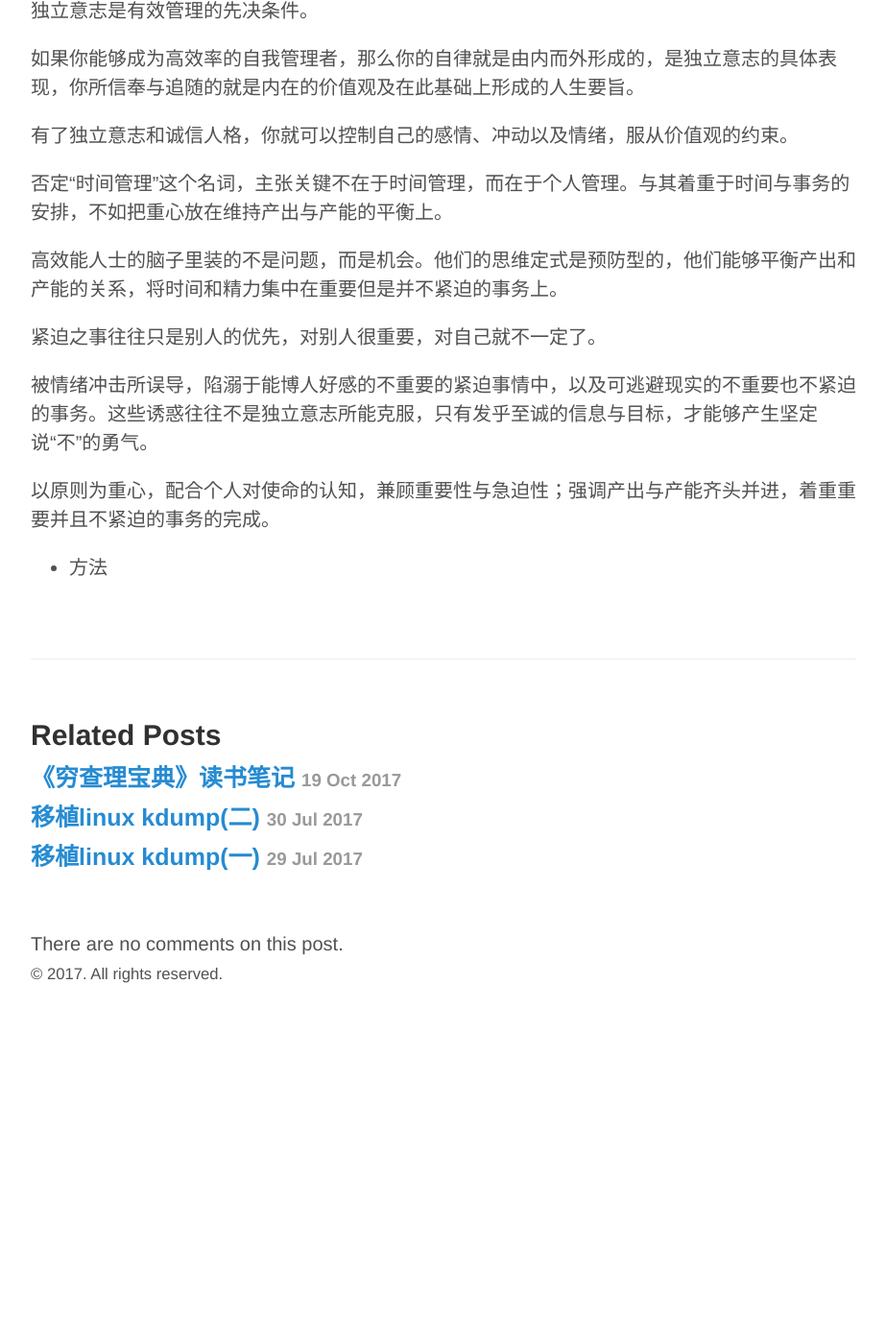
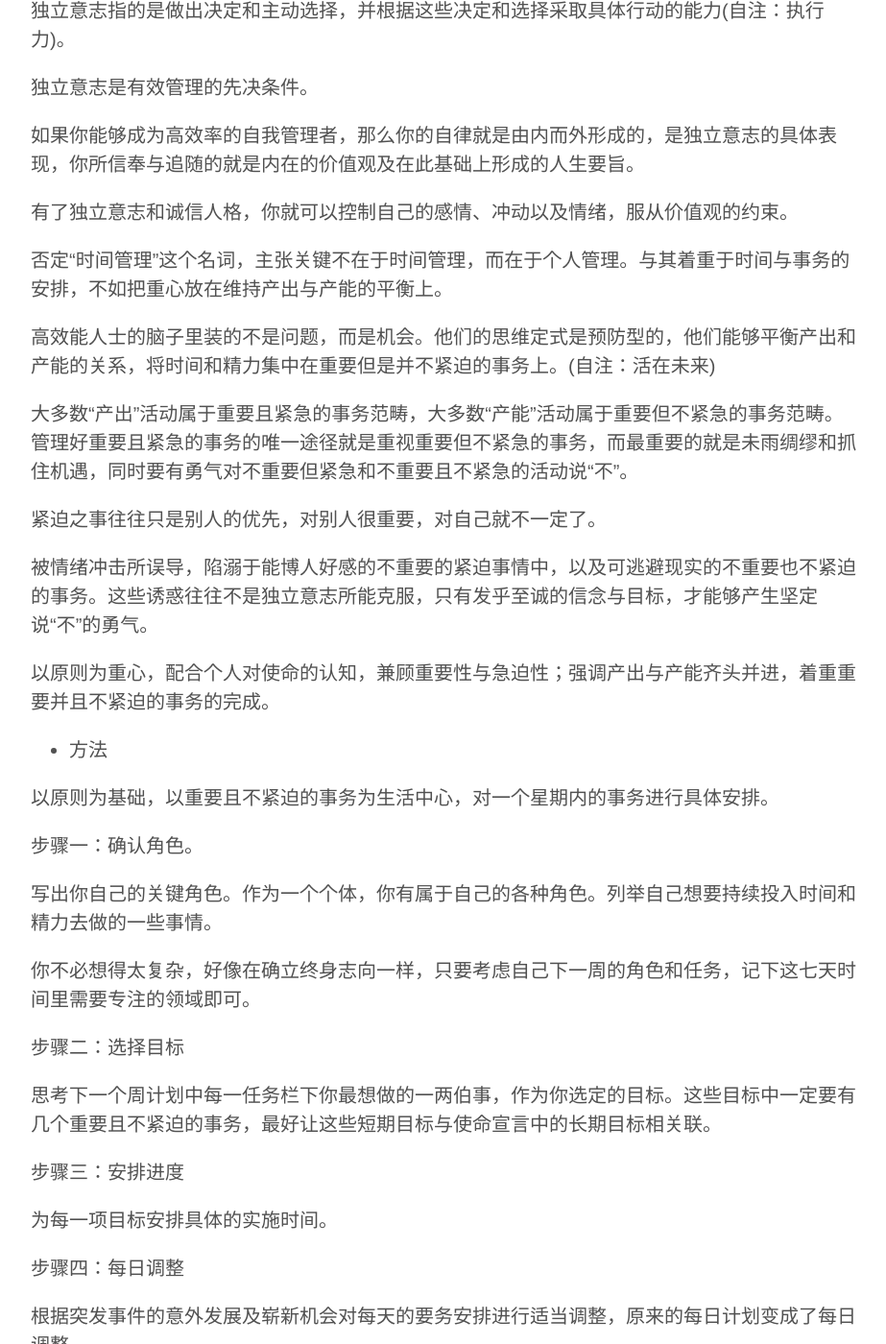
Before and after one commit to bupt075225/bupt075225.github.io, a Jekyll site: the page built from _posts/2017-11-06-《高效能人士的七个习惯》读书笔记.md, in a window 1280 px wide and 1400 px high, scrolled down 6124 px. Shown: the whole window at 96% size, without its empty margins (178-1101 px from the left). Built offline with Jekyll 4.4.1, drawn with Linux system fonts in a browser that asks for light colours; our own code applies the rules of GitHub Pages for plain Markdown files; a script that is not in the unit is left out; before the commit the page ends 7152 px from its top, so only the background shows below that; some of the changed text lies outside the part shown.

Commit message:
update article

```diff
--- a/_posts/2017-11-06-《高效能人士的七个习惯》读书笔记.md
+++ b/_posts/2017-11-06-《高效能人士的七个习惯》读书笔记.md
@@ -156,6 +156,8 @@
 
 ### 要事第一(自我管理的原则)
 
+(“要事第一”谈的是实践的方法，实践的基础仍然是价值观和原则，要事第一是一个重要原则，通过做重要且不紧迫的事务来活在未来)
+
 要事第一是关于第二次的创造或者体力上的创造的习惯。
 
 重要性与目标有关，凡有价值、有利于实现个人目标的就是要事。
@@ -176,12 +178,59 @@
 
 否定“时间管理”这个名词，主张关键不在于时间管理，而在于个人管理。与其着重于时间与事务的安排，不如把重心放在维持产出与产能的平衡上。
 
-高效能人士的脑子里装的不是问题，而是机会。他们的思维定式是预防型的，他们能够平衡产出和产能的关系，将时间和精力集中在重要但是并不紧迫的事务上。
+高效能人士的脑子里装的不是问题，而是机会。他们的思维定式是预防型的，他们能够平衡产出和产能的关系，将时间和精力集中在重要但是并不紧迫的事务上。(自注：活在未来)
+
+大多数“产出”活动属于重要且紧急的事务范畴，大多数“产能”活动属于重要但不紧急的事务范畴。管理好重要且紧急的事务的唯一途径就是重视重要但不紧急的事务，而最重要的就是未雨绸缪和抓住机遇，同时要有勇气对不重要但紧急和不重要且不紧急的活动说“不”。
 
 紧迫之事往往只是别人的优先，对别人很重要，对自己就不一定了。
 
-被情绪冲击所误导，陷溺于能博人好感的不重要的紧迫事情中，以及可逃避现实的不重要也不紧迫的事务。这些诱惑往往不是独立意志所能克服，只有发乎至诚的信息与目标，才能够产生坚定说“不”的勇气。
+被情绪冲击所误导，陷溺于能博人好感的不重要的紧迫事情中，以及可逃避现实的不重要也不紧迫的事务。这些诱惑往往不是独立意志所能克服，只有发乎至诚的信念与目标，才能够产生坚定说“不”的勇气。
 
 以原则为重心，配合个人对使命的认知，兼顾重要性与急迫性；强调产出与产能齐头并进，着重重要并且不紧迫的事务的完成。
 
 * 方法
+
+以原则为基础，以重要且不紧迫的事务为生活中心，对一个星期内的事务进行具体安排。
+
+步骤一：确认角色。
+
+写出你自己的关键角色。作为一个个体，你有属于自己的各种角色。列举自己想要持续投入时间和精力去做的一些事情。
+
+你不必想得太复杂，好像在确立终身志向一样，只要考虑自己下一周的角色和任务，记下这七天时间里需要专注的领域即可。
+
+步骤二：选择目标
+
+思考下一个周计划中每一任务栏下你最想做的一两伯事，作为你选定的目标。这些目标中一定要有几个重要且不紧迫的事务，最好让这些短期目标与使命宣言中的长期目标相关联。
+
+步骤三：安排进度
+
+为每一项目标安排具体的实施时间。
+
+步骤四：每日调整
+
+根据突发事件的意外发展及崭新机会对每天的要务安排进行适当调整，原来的每日计划变成了每日调整。
+
+事先安排妥当的行事表，必要时仍须有所更动。只要把握原则，任何调整都心安理得。
+
+对人不可讲效率，对事才可如此。对人应讲效用——即某一行为是否有效。不管什么时候，人总是比事情更加重要，这是一个重要原则。
+
+挫折多来自有所期望，而这期望反映的却可能是社会价值观，不是个人的价值观。若想要克服社会价值观而产生的内疚感，可以依靠以终为始的习惯。
+
+授权是提高效能的秘诀之一。授权基本上可以划分成两种类型：指令型授权和责任型授权。
+
+指令型授权是让别人“去做这个去做那个，做完告诉我”。就工作方法的每一步进行详细的指导。
+
+责任型授权比指令型授权好得多，也更加有效。这种方法的理论基础就是充分认可他人的自我意识、想象力、良知及独立意志。
+
+责任型授权要求双方就以下五个方面达成清晰、坦诚的共识，并做出承诺。
+
+* 预期结果
+
+双方都要明确并且完全理解最终想要的结果。要以“结果”，而不是以“方法”为中心。要投入时间，有耐心，详细地描述最终的结果。具体的日程，明确截止期限。
+
+* 指导方针
+* 可用资源
+* 责任归属
+* 明确奖惩
+
+有效的自我管理以及通过授权对他人进行有效的管理，是以重要且不紧迫的事务为中心的思维定式，让你能从重要性而不是紧迫性来观察一切事务。
```
Also changed, not shown: 1 other file.
